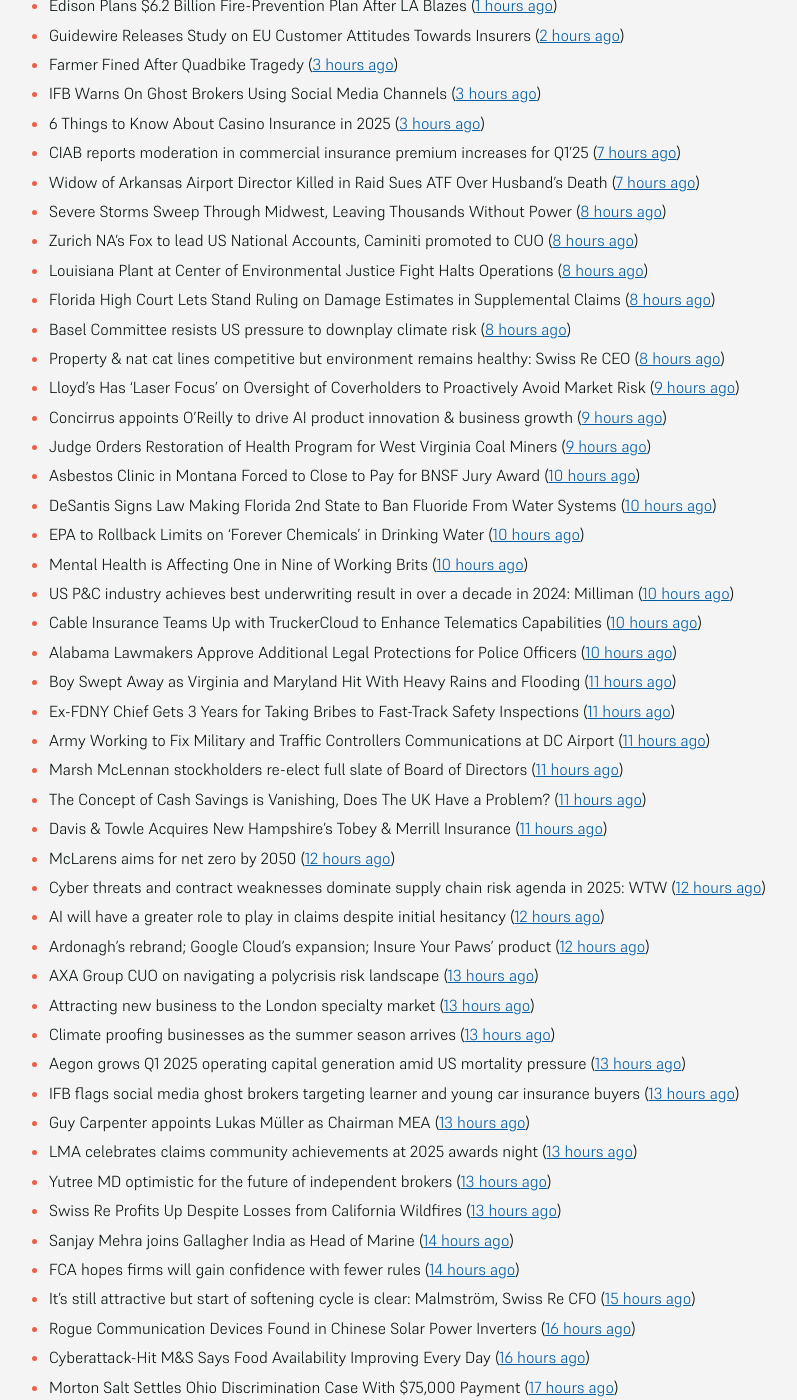
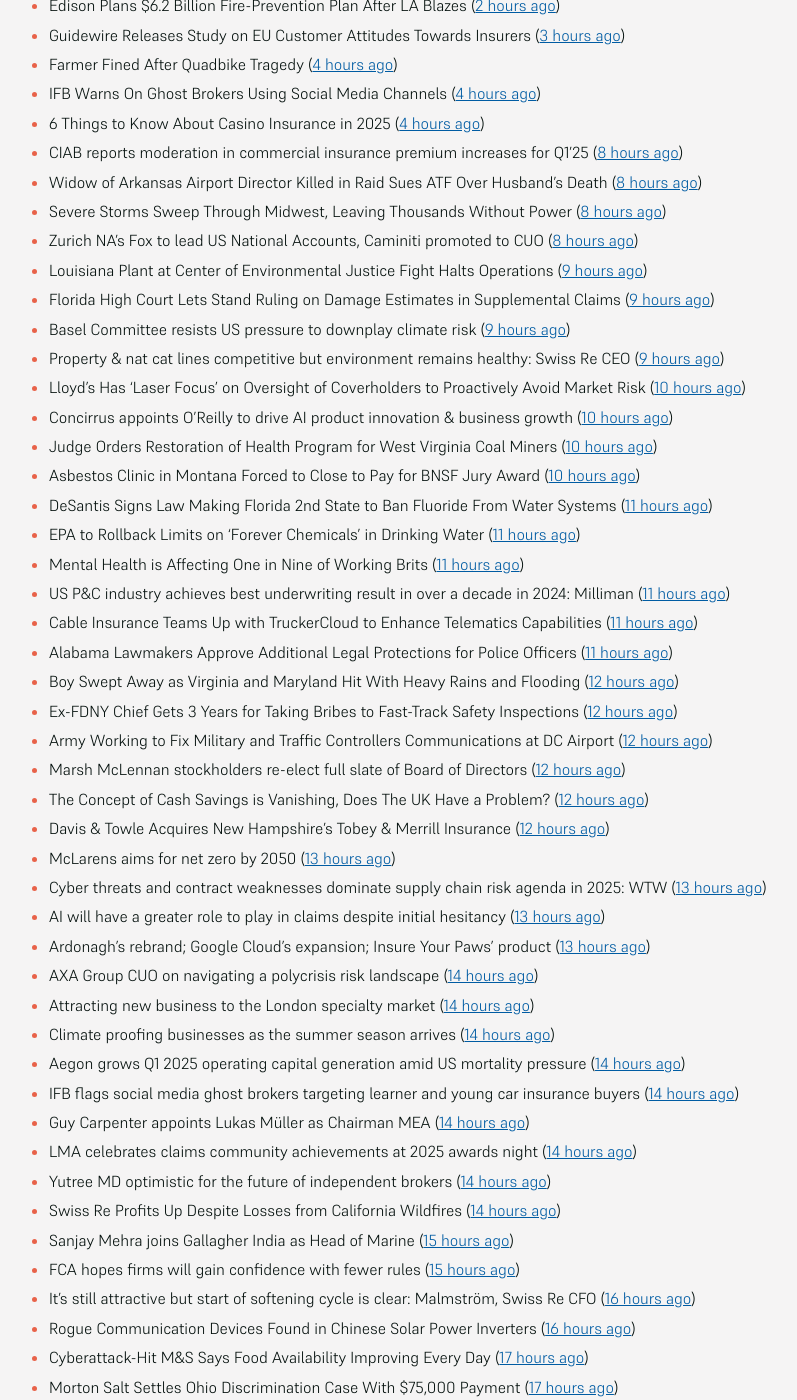
Before and after one commit to mat-0/feeds.thechels.uk, a Jekyll site: the page built from index.md, in a window 1280 px wide and 1400 px high, scrolled down 280 px. Shown: the whole window, without its empty margins (215-1012 px from the left). Built offline with Jekyll 4.4.1, drawn with Linux system fonts in a browser that asks for light colours; some of the changed text lies outside the part shown.

Commit message:
New Feed

```diff
--- a/index.md
+++ b/index.md
@@ -8,66 +8,66 @@ description: Latest Updates
 [Get this as an RSS feed](/feed.rss)
 
 <!-- news_marker starts -->
-- Edison Plans $6.2 Billion Fire-Prevention Plan After LA Blazes ([1 hours ago](https://www.insurancejournal.com/news/west/2025/05/16/824114.htm))
-- Guidewire Releases Study on EU Customer Attitudes Towards Insurers ([2 hours ago](https://insurance-edge.net/2025/05/16/guidewire-releases-study-on-eu-customer-attitudes-towards-insurers/))
-- Farmer Fined After Quadbike Tragedy ([3 hours ago](https://insurance-edge.net/2025/05/16/farmer-fined-after-quadbike-tragedy/))
-- IFB Warns On Ghost Brokers Using Social Media Channels ([3 hours ago](https://insurance-edge.net/2025/05/16/ifb-warns-on-ghost-brokers-using-social-media-channels/))
-- 6 Things to Know About Casino Insurance in 2025 ([3 hours ago](https://insurance-edge.net/2025/05/16/6-things-to-know-about-casino-insurance-in-2025/))
-- CIAB reports moderation in commercial insurance premium increases for Q1’25 ([7 hours ago](https://www.reinsurancene.ws/ciab-reports-moderation-in-commercial-insurance-premium-increases-for-q125/))
-- Widow of Arkansas Airport Director Killed in Raid Sues ATF Over Husband’s Death ([7 hours ago](https://www.insurancejournal.com/news/southcentral/2025/05/16/824097.htm))
+- Edison Plans $6.2 Billion Fire-Prevention Plan After LA Blazes ([2 hours ago](https://www.insurancejournal.com/news/west/2025/05/16/824114.htm))
+- Guidewire Releases Study on EU Customer Attitudes Towards Insurers ([3 hours ago](https://insurance-edge.net/2025/05/16/guidewire-releases-study-on-eu-customer-attitudes-towards-insurers/))
+- Farmer Fined After Quadbike Tragedy ([4 hours ago](https://insurance-edge.net/2025/05/16/farmer-fined-after-quadbike-tragedy/))
+- IFB Warns On Ghost Brokers Using Social Media Channels ([4 hours ago](https://insurance-edge.net/2025/05/16/ifb-warns-on-ghost-brokers-using-social-media-channels/))
+- 6 Things to Know About Casino Insurance in 2025 ([4 hours ago](https://insurance-edge.net/2025/05/16/6-things-to-know-about-casino-insurance-in-2025/))
+- CIAB reports moderation in commercial insurance premium increases for Q1’25 ([8 hours ago](https://www.reinsurancene.ws/ciab-reports-moderation-in-commercial-insurance-premium-increases-for-q125/))
+- Widow of Arkansas Airport Director Killed in Raid Sues ATF Over Husband’s Death ([8 hours ago](https://www.insurancejournal.com/news/southcentral/2025/05/16/824097.htm))
 - Severe Storms Sweep Through Midwest, Leaving Thousands Without Power ([8 hours ago](https://www.insurancejournal.com/news/midwest/2025/05/16/824092.htm))
 - Zurich NA’s Fox to lead US National Accounts, Caminiti promoted to CUO ([8 hours ago](https://www.reinsurancene.ws/zurich-nas-fox-to-lead-us-national-accounts-caminiti-promoted-to-cuo/))
-- Louisiana Plant at Center of Environmental Justice Fight Halts Operations ([8 hours ago](https://www.insurancejournal.com/news/southcentral/2025/05/16/824085.htm))
-- Florida High Court Lets Stand Ruling on Damage Estimates in Supplemental Claims ([8 hours ago](https://www.insurancejournal.com/news/southeast/2025/05/16/824076.htm))
-- Basel Committee resists US pressure to downplay climate risk ([8 hours ago](https://www.dig-in.com/articles/basel-committee-resists-us-pressure-to-downplay-climate-risk))
-- Property & nat cat lines competitive but environment remains healthy: Swiss Re CEO ([8 hours ago](https://www.reinsurancene.ws/property-nat-cat-lines-competitive-but-environment-remains-healthy-swiss-re-ceo/))
-- Lloyd’s Has ‘Laser Focus’ on Oversight of Coverholders to Proactively Avoid Market Risk ([9 hours ago](https://www.insurancejournal.com/news/international/2025/05/16/824065.htm))
-- Concirrus appoints O’Reilly to drive AI product innovation & business growth ([9 hours ago](https://www.reinsurancene.ws/concirrus-appoints-oreilly-to-drive-ai-product-innovation-business-growth/))
-- Judge Orders Restoration of Health Program for West Virginia Coal Miners ([9 hours ago](https://www.insurancejournal.com/news/southeast/2025/05/16/824060.htm))
+- Louisiana Plant at Center of Environmental Justice Fight Halts Operations ([9 hours ago](https://www.insurancejournal.com/news/southcentral/2025/05/16/824085.htm))
+- Florida High Court Lets Stand Ruling on Damage Estimates in Supplemental Claims ([9 hours ago](https://www.insurancejournal.com/news/southeast/2025/05/16/824076.htm))
+- Basel Committee resists US pressure to downplay climate risk ([9 hours ago](https://www.dig-in.com/articles/basel-committee-resists-us-pressure-to-downplay-climate-risk))
+- Property & nat cat lines competitive but environment remains healthy: Swiss Re CEO ([9 hours ago](https://www.reinsurancene.ws/property-nat-cat-lines-competitive-but-environment-remains-healthy-swiss-re-ceo/))
+- Lloyd’s Has ‘Laser Focus’ on Oversight of Coverholders to Proactively Avoid Market Risk ([10 hours ago](https://www.insurancejournal.com/news/international/2025/05/16/824065.htm))
+- Concirrus appoints O’Reilly to drive AI product innovation & business growth ([10 hours ago](https://www.reinsurancene.ws/concirrus-appoints-oreilly-to-drive-ai-product-innovation-business-growth/))
+- Judge Orders Restoration of Health Program for West Virginia Coal Miners ([10 hours ago](https://www.insurancejournal.com/news/southeast/2025/05/16/824060.htm))
 - Asbestos Clinic in Montana Forced to Close to Pay for BNSF Jury Award ([10 hours ago](https://www.insurancejournal.com/news/west/2025/05/16/824055.htm))
-- DeSantis Signs Law Making Florida 2nd State to Ban Fluoride From Water Systems ([10 hours ago](https://www.insurancejournal.com/news/southeast/2025/05/16/824051.htm))
-- EPA to Rollback Limits on ‘Forever Chemicals’ in Drinking Water ([10 hours ago](https://www.insurancejournal.com/news/national/2025/05/16/824047.htm))
-- Mental Health is Affecting One in Nine of Working Brits ([10 hours ago](https://insurance-edge.net/2025/05/16/mental-health-is-affecting-one-in-nine-of-working-brits/))
-- US P&C industry achieves best underwriting result in over a decade in 2024: Milliman ([10 hours ago](https://www.reinsurancene.ws/us-pc-industry-achieves-best-underwriting-result-in-over-a-decade-in-2024-milliman/))
-- Cable Insurance Teams Up with TruckerCloud to Enhance Telematics Capabilities ([10 hours ago](https://www.insurtechinsights.com/cable-insurance-teams-up-with-truckercloud-to-enhance-telematics-capabilities/))
-- Alabama Lawmakers Approve Additional Legal Protections for Police Officers ([10 hours ago](https://www.insurancejournal.com/news/southeast/2025/05/16/824044.htm))
-- Boy Swept Away as Virginia and Maryland Hit With Heavy Rains and Flooding ([11 hours ago](https://www.insurancejournal.com/news/east/2025/05/16/824034.htm))
-- Ex-FDNY Chief Gets 3 Years for Taking Bribes to Fast-Track Safety Inspections ([11 hours ago](https://www.insurancejournal.com/news/east/2025/05/16/824030.htm))
-- Army Working to Fix Military and Traffic Controllers Communications at DC Airport ([11 hours ago](https://www.insurancejournal.com/news/east/2025/05/16/824024.htm))
-- Marsh McLennan stockholders re-elect full slate of Board of Directors ([11 hours ago](https://www.reinsurancene.ws/marsh-mclennan-stockholders-re-elect-full-slate-of-board-of-directors/))
-- The Concept of Cash Savings is Vanishing, Does The UK Have a Problem? ([11 hours ago](https://insurance-edge.net/2025/05/16/the-concept-of-cash-savings-is-vanishing-does-the-uk-have-a-problem/))
-- Davis & Towle Acquires New Hampshire’s Tobey & Merrill Insurance ([11 hours ago](https://www.insurancejournal.com/news/east/2025/05/16/824021.htm))
-- McLarens aims for net zero by 2050 ([12 hours ago](https://www.postonline.co.uk/news/7957770/mclarens-aims-for-net-zero-by-2050))
-- Cyber threats and contract weaknesses dominate supply chain risk agenda in 2025: WTW ([12 hours ago](https://www.reinsurancene.ws/cyber-threats-and-contract-weaknesses-dominate-supply-chain-risk-agenda-in-2025-wtw/))
-- AI will have a greater role to play in claims despite initial hesitancy ([12 hours ago](https://www.postonline.co.uk/broker/7957769/ai-will-have-a-greater-role-to-play-in-claims-despite-initial-hesitancy))
-- Ardonagh’s rebrand; Google Cloud’s expansion; Insure Your Paws’ product ([12 hours ago](https://www.postonline.co.uk/news/7957764/ardonaghs-rebrand-google-clouds-expansion-insure-your-paws-product))
-- AXA Group CUO on navigating a polycrisis risk landscape ([13 hours ago](https://www.insurancebusinessmag.com/uk/news/breaking-news/axa-group-cuo-on-navigating-a-polycrisis-risk-landscape-535921.aspx))
-- Attracting new business to the London specialty market ([13 hours ago](https://www.insurancebusinessmag.com/uk/news/breaking-news/attracting-new-business-to-the-london-specialty-market-535974.aspx))
-- Climate proofing businesses as the summer season arrives ([13 hours ago](https://www.insurancebusinessmag.com/uk/news/catastrophe/climate-proofing-businesses-as-the-summer-season-arrives-535973.aspx))
-- Aegon grows Q1 2025 operating capital generation amid US mortality pressure ([13 hours ago](https://www.insurancebusinessmag.com/uk/news/breaking-news/aegon-grows-q1-2025-operating-capital-generation-amid-us-mortality-pressure-535972.aspx))
-- IFB flags social media ghost brokers targeting learner and young car insurance buyers ([13 hours ago](https://www.insurancebusinessmag.com/uk/news/auto-motor/ifb-flags-social-media-ghost-brokers-targeting-learner-and-young-car-insurance-buyers-535971.aspx))
-- Guy Carpenter appoints Lukas Müller as Chairman MEA ([13 hours ago](https://www.reinsurancene.ws/guy-carpenter-appoints-lukas-muller-as-chairman-mea/))
-- LMA celebrates claims community achievements at 2025 awards night ([13 hours ago](https://www.insurancebusinessmag.com/uk/news/claims/lma-celebrates-claims-community-achievements-at-2025-awards-night-535970.aspx))
-- Yutree MD optimistic for the future of independent brokers ([13 hours ago](https://www.postonline.co.uk/news/7957767/yutree-md-optimistic-for-the-future-of-independent-brokers))
-- Swiss Re Profits Up Despite Losses from California Wildfires ([13 hours ago](https://www.insurancejournal.com/news/international/2025/05/16/824017.htm))
-- Sanjay Mehra joins Gallagher India as Head of Marine ([14 hours ago](https://www.reinsurancene.ws/sanjay-mehra-joins-gallagher-india-as-head-of-marine/))
-- FCA hopes firms will gain confidence with fewer rules ([14 hours ago](https://www.postonline.co.uk/news/7957766/fca-hopes-firms-will-gain-confidence-with-fewer-rules))
-- It’s still attractive but start of softening cycle is clear: Malmström, Swiss Re CFO ([15 hours ago](https://www.reinsurancene.ws/its-still-attractive-but-start-of-softening-cycle-is-clear-malmstrom-swiss-re-cfo/))
+- DeSantis Signs Law Making Florida 2nd State to Ban Fluoride From Water Systems ([11 hours ago](https://www.insurancejournal.com/news/southeast/2025/05/16/824051.htm))
+- EPA to Rollback Limits on ‘Forever Chemicals’ in Drinking Water ([11 hours ago](https://www.insurancejournal.com/news/national/2025/05/16/824047.htm))
+- Mental Health is Affecting One in Nine of Working Brits ([11 hours ago](https://insurance-edge.net/2025/05/16/mental-health-is-affecting-one-in-nine-of-working-brits/))
+- US P&C industry achieves best underwriting result in over a decade in 2024: Milliman ([11 hours ago](https://www.reinsurancene.ws/us-pc-industry-achieves-best-underwriting-result-in-over-a-decade-in-2024-milliman/))
+- Cable Insurance Teams Up with TruckerCloud to Enhance Telematics Capabilities ([11 hours ago](https://www.insurtechinsights.com/cable-insurance-teams-up-with-truckercloud-to-enhance-telematics-capabilities/))
+- Alabama Lawmakers Approve Additional Legal Protections for Police Officers ([11 hours ago](https://www.insurancejournal.com/news/southeast/2025/05/16/824044.htm))
+- Boy Swept Away as Virginia and Maryland Hit With Heavy Rains and Flooding ([12 hours ago](https://www.insurancejournal.com/news/east/2025/05/16/824034.htm))
+- Ex-FDNY Chief Gets 3 Years for Taking Bribes to Fast-Track Safety Inspections ([12 hours ago](https://www.insurancejournal.com/news/east/2025/05/16/824030.htm))
+- Army Working to Fix Military and Traffic Controllers Communications at DC Airport ([12 hours ago](https://www.insurancejournal.com/news/east/2025/05/16/824024.htm))
+- Marsh McLennan stockholders re-elect full slate of Board of Directors ([12 hours ago](https://www.reinsurancene.ws/marsh-mclennan-stockholders-re-elect-full-slate-of-board-of-directors/))
+- The Concept of Cash Savings is Vanishing, Does The UK Have a Problem? ([12 hours ago](https://insurance-edge.net/2025/05/16/the-concept-of-cash-savings-is-vanishing-does-the-uk-have-a-problem/))
+- Davis & Towle Acquires New Hampshire’s Tobey & Merrill Insurance ([12 hours ago](https://www.insurancejournal.com/news/east/2025/05/16/824021.htm))
+- McLarens aims for net zero by 2050 ([13 hours ago](https://www.postonline.co.uk/news/7957770/mclarens-aims-for-net-zero-by-2050))
+- Cyber threats and contract weaknesses dominate supply chain risk agenda in 2025: WTW ([13 hours ago](https://www.reinsurancene.ws/cyber-threats-and-contract-weaknesses-dominate-supply-chain-risk-agenda-in-2025-wtw/))
+- AI will have a greater role to play in claims despite initial hesitancy ([13 hours ago](https://www.postonline.co.uk/broker/7957769/ai-will-have-a-greater-role-to-play-in-claims-despite-initial-hesitancy))
+- Ardonagh’s rebrand; Google Cloud’s expansion; Insure Your Paws’ product ([13 hours ago](https://www.postonline.co.uk/news/7957764/ardonaghs-rebrand-google-clouds-expansion-insure-your-paws-product))
+- AXA Group CUO on navigating a polycrisis risk landscape ([14 hours ago](https://www.insurancebusinessmag.com/uk/news/breaking-news/axa-group-cuo-on-navigating-a-polycrisis-risk-landscape-535921.aspx))
+- Attracting new business to the London specialty market ([14 hours ago](https://www.insurancebusinessmag.com/uk/news/breaking-news/attracting-new-business-to-the-london-specialty-market-535974.aspx))
+- Climate proofing businesses as the summer season arrives ([14 hours ago](https://www.insurancebusinessmag.com/uk/news/catastrophe/climate-proofing-businesses-as-the-summer-season-arrives-535973.aspx))
+- Aegon grows Q1 2025 operating capital generation amid US mortality pressure ([14 hours ago](https://www.insurancebusinessmag.com/uk/news/breaking-news/aegon-grows-q1-2025-operating-capital-generation-amid-us-mortality-pressure-535972.aspx))
+- IFB flags social media ghost brokers targeting learner and young car insurance buyers ([14 hours ago](https://www.insurancebusinessmag.com/uk/news/auto-motor/ifb-flags-social-media-ghost-brokers-targeting-learner-and-young-car-insurance-buyers-535971.aspx))
+- Guy Carpenter appoints Lukas Müller as Chairman MEA ([14 hours ago](https://www.reinsurancene.ws/guy-carpenter-appoints-lukas-muller-as-chairman-mea/))
+- LMA celebrates claims community achievements at 2025 awards night ([14 hours ago](https://www.insurancebusinessmag.com/uk/news/claims/lma-celebrates-claims-community-achievements-at-2025-awards-night-535970.aspx))
+- Yutree MD optimistic for the future of independent brokers ([14 hours ago](https://www.postonline.co.uk/news/7957767/yutree-md-optimistic-for-the-future-of-independent-brokers))
+- Swiss Re Profits Up Despite Losses from California Wildfires ([14 hours ago](https://www.insurancejournal.com/news/international/2025/05/16/824017.htm))
+- Sanjay Mehra joins Gallagher India as Head of Marine ([15 hours ago](https://www.reinsurancene.ws/sanjay-mehra-joins-gallagher-india-as-head-of-marine/))
+- FCA hopes firms will gain confidence with fewer rules ([15 hours ago](https://www.postonline.co.uk/news/7957766/fca-hopes-firms-will-gain-confidence-with-fewer-rules))
+- It’s still attractive but start of softening cycle is clear: Malmström, Swiss Re CFO ([16 hours ago](https://www.reinsurancene.ws/its-still-attractive-but-start-of-softening-cycle-is-clear-malmstrom-swiss-re-cfo/))
 - Rogue Communication Devices Found in Chinese Solar Power Inverters ([16 hours ago](https://www.insurancejournal.com/news/international/2025/05/16/824006.htm))
-- Cyberattack-Hit M&S Says Food Availability Improving Every Day ([16 hours ago](https://www.insurancejournal.com/news/international/2025/05/16/824002.htm))
+- Cyberattack-Hit M&S Says Food Availability Improving Every Day ([17 hours ago](https://www.insurancejournal.com/news/international/2025/05/16/824002.htm))
 - Morton Salt Settles Ohio Discrimination Case With $75,000 Payment ([17 hours ago](https://www.insurancejournal.com/news/midwest/2025/05/16/823999.htm))
-- Christian Dior Couture Client Data Breached in Cyberattack ([17 hours ago](https://www.insurancejournal.com/news/national/2025/05/16/823975.htm))
-- Consumer Intelligence urges insurers to consider TIC over APR ([17 hours ago](https://www.insurancebusinessmag.com/uk/news/auto-motor/consumer-intelligence-urges-insurers-to-consider-tic-over-apr-535940.aspx))
-- BIBA names first female chair ([17 hours ago](https://www.insurancebusinessmag.com/uk/news/breaking-news/biba-names-first-female-chair-535939.aspx))
-- Texas Sweetens Pitch to CEOs, Boards With New State Protections ([17 hours ago](https://www.insurancejournal.com/news/southcentral/2025/05/16/823995.htm))
-- Insurance moves: Rokstone, Insurance Advisory, Evolution Claims and AXA XL ([17 hours ago](https://www.insurancebusinessmag.com/uk/news/breaking-news/insurance-moves-rokstone-insurance-advisory-evolution-claims-and-axa-xl-535937.aspx))
-- Interest in AI grows but adoption remains limited - LMA ([17 hours ago](https://www.insurancebusinessmag.com/uk/news/technology/interest-in-ai-grows-but-adoption-remains-limited--lma-535936.aspx))
+- Christian Dior Couture Client Data Breached in Cyberattack ([18 hours ago](https://www.insurancejournal.com/news/national/2025/05/16/823975.htm))
+- Consumer Intelligence urges insurers to consider TIC over APR ([18 hours ago](https://www.insurancebusinessmag.com/uk/news/auto-motor/consumer-intelligence-urges-insurers-to-consider-tic-over-apr-535940.aspx))
+- BIBA names first female chair ([18 hours ago](https://www.insurancebusinessmag.com/uk/news/breaking-news/biba-names-first-female-chair-535939.aspx))
+- Texas Sweetens Pitch to CEOs, Boards With New State Protections ([18 hours ago](https://www.insurancejournal.com/news/southcentral/2025/05/16/823995.htm))
+- Insurance moves: Rokstone, Insurance Advisory, Evolution Claims and AXA XL ([18 hours ago](https://www.insurancebusinessmag.com/uk/news/breaking-news/insurance-moves-rokstone-insurance-advisory-evolution-claims-and-axa-xl-535937.aspx))
+- Interest in AI grows but adoption remains limited - LMA ([18 hours ago](https://www.insurancebusinessmag.com/uk/news/technology/interest-in-ai-grows-but-adoption-remains-limited--lma-535936.aspx))
 - Sedgwick Experts Outline Key Workers’ Comp Claims Trends ([18 hours ago](https://www.insurancejournal.com/news/national/2025/05/16/823936.htm))
-- Estonia Says Russia Sent Jet After Attempt to Stop Sanction-Breaking Ship ([18 hours ago](https://www.insurancejournal.com/news/international/2025/05/16/823959.htm))
-- California DoorDash Driver Pleads Guilty to Stealing $2.5M in Deliveries Scam ([18 hours ago](https://www.insurancejournal.com/news/west/2025/05/16/823989.htm))
-- People Moves: Delos Insurance Solutions Names Coffman CRO; Venbrook Promotes Lang ([18 hours ago](https://www.insurancejournal.com/news/west/2025/05/16/823705.htm))
-- Penny Black’s Social Diary: Markerstudy’s premiere; iCan’s lassi ([18 hours ago](https://www.postonline.co.uk/people/7957568/penny-blacks-social-diary-markerstudys-premiere-icans-lassi))
-- What Tiernan will find in the Lloyd's CEO in-tray ([18 hours ago](https://www.postonline.co.uk/lloydslondon/7957720/what-tiernan-will-find-in-the-lloyds-ceo-in-tray))
+- Estonia Says Russia Sent Jet After Attempt to Stop Sanction-Breaking Ship ([19 hours ago](https://www.insurancejournal.com/news/international/2025/05/16/823959.htm))
+- California DoorDash Driver Pleads Guilty to Stealing $2.5M in Deliveries Scam ([19 hours ago](https://www.insurancejournal.com/news/west/2025/05/16/823989.htm))
+- People Moves: Delos Insurance Solutions Names Coffman CRO; Venbrook Promotes Lang ([19 hours ago](https://www.insurancejournal.com/news/west/2025/05/16/823705.htm))
+- Penny Black’s Social Diary: Markerstudy’s premiere; iCan’s lassi ([19 hours ago](https://www.postonline.co.uk/people/7957568/penny-blacks-social-diary-markerstudys-premiere-icans-lassi))
+- What Tiernan will find in the Lloyd's CEO in-tray ([19 hours ago](https://www.postonline.co.uk/lloydslondon/7957720/what-tiernan-will-find-in-the-lloyds-ceo-in-tray))
 - How insurers can use systemic risk knowledge internally ([1 days ago](https://www.dig-in.com/opinion/how-insurers-can-use-systemic-risk-knowledge-internally))
 - Marsh McLennan moves to Amazon cloud; ZestyAI in Connecticut and West Virginia: Insurtech news ([1 days ago](https://www.dig-in.com/news/marsh-mclennan-to-amazon-cloud-zestyai-and-insurtech-news))
 - WTW report exposes shifting terrorism insurance risks ([1 days ago](https://www.insurancebusinessmag.com/uk/news/breaking-news/wtw-report-exposes-shifting-terrorism-insurance-risks-535909.aspx))
```
